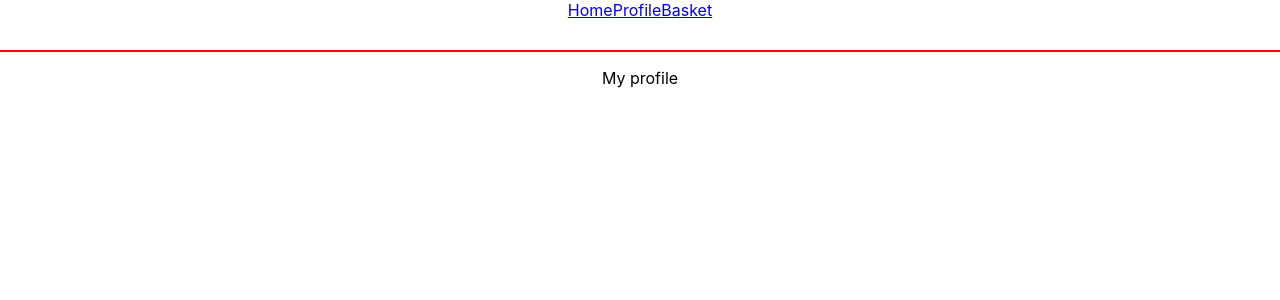
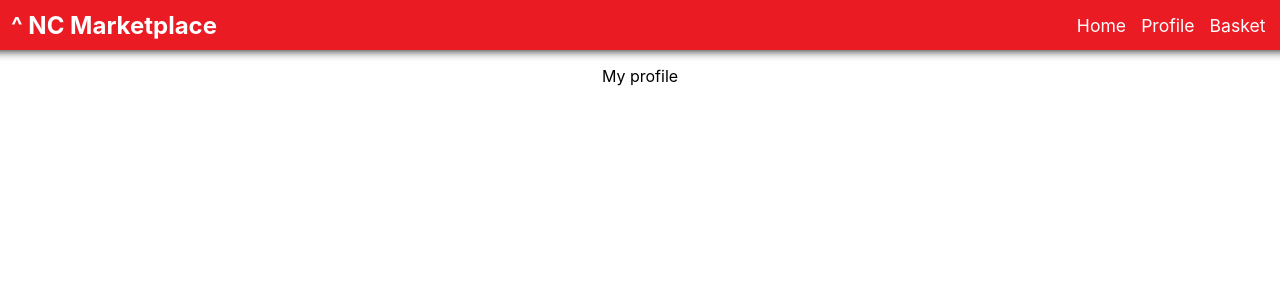
Before and after one commit to Greg-o-tron/fe-nc-marketplace, a React (Create React App) app: page /profile in a window 1280 px wide. Shown: the top 300 px of the page. Built offline with nearby package versions, Linux system fonts and the light colour scheme.

Commit message:
add extra styling to navbar and items

```diff
--- a/src/App.css
+++ b/src/App.css
@@ -3,9 +3,47 @@
 }
 
 nav {
+  position: fixed;
+  z-index: 1;
+  background-color: #eb1b24;
+  color: white;
   height: 50px;
   width: 100%;
-  border-bottom: 2px solid red;
+  box-shadow: 0px -20px 10px 20px black;
+}
+
+nav h1 {
+  padding: 11px;
+  float: left;
+  margin: 0;
+}
+
+nav div {
+  float: right;
+  margin: 14.5px;
+}
+
+.nav-links {
+  font-size: 1.1rem;
+  color: white;
+  text-decoration: none;
+  padding-left: 15px;
+}
+
+.nav-links:hover {
+  text-decoration: underline;
+}
+
+.Home {
+  padding-top: 50px;
+}
+
+.Basket {
+  padding-top: 50px;
+}
+
+.UserProfile {
+  padding-top: 50px;
 }
 
 ul {
@@ -18,14 +56,27 @@ ul {
 
 .item-card {
   display: grid;
-  grid-template-columns: 1fr 2fr;
+  grid-template-columns: 2fr 3fr;
   background-color: rgb(190, 190, 190);
   height: 200px;
   width: 500px;
   margin: 1rem;
 }
 
+.item-card:hover {
+  /* box-shadow: 0 0 10px 5px #eb1b25; */
+  transform: scale(1.03, 1.03);
+  background-color: #eb1b25;
+  color: white;
+}
+
 .item-card img {
   width: 200px;
   height: 200px;
 }
+
+.item-card div {
+  padding-left: 1rem;
+  padding-right: 1rem;
+  text-align: left;
+}
--- a/src/Components/Basket.jsx
+++ b/src/Components/Basket.jsx
@@ -1,6 +1,6 @@
 const Basket = () => {
     return (
-        <div>
+        <div className="Basket">
             <p>Basket</p>
         </div>
     );
--- a/src/Components/Home.jsx
+++ b/src/Components/Home.jsx
@@ -13,7 +13,7 @@ const Home = ({ items, setItems }) => {
 //   }, [items]);
 
   return (
-    <div>
+    <div className="Home">
       <button>All</button>
       <button>Clothing</button>
       <button>Electronics</button>
@@ -29,7 +29,7 @@ const Home = ({ items, setItems }) => {
                 ></img>
                 <div>
                   <h3>{item.item_name}</h3>
-                  <h4>{`£${item.price / 100}`}</h4>
+                  <h4>{`£${(item.price / 100).toFixed(2)}`}</h4>
                   <h5>{item.category_name}</h5>
                   <p>{item.description}</p>
                 </div>
--- a/src/Components/Nav.jsx
+++ b/src/Components/Nav.jsx
@@ -3,9 +3,12 @@ import {Link} from 'react-router-dom';
 const Nav = () => {
     return (
         <nav>
-            <Link to='/'>Home</Link>
-            <Link to='/profile'>Profile</Link>
-            <Link to='/profile/:username/basket'>Basket</Link>
+            <h1>^ NC Marketplace</h1>
+            <div>
+                <Link className="nav-links" to='/'>Home</Link>
+                <Link className="nav-links" to='/profile'>Profile</Link>
+                <Link className="nav-links" to='/profile/:username/basket'>Basket</Link>
+            </div>
         </nav>
     );
 };
--- a/src/Components/UserProfile.jsx
+++ b/src/Components/UserProfile.jsx
@@ -1,6 +1,6 @@
 const UserProfile = () => {
     return (
-        <div>
+        <div className="UserProfile">
             <p>My profile</p>
         </div>
     );
```
